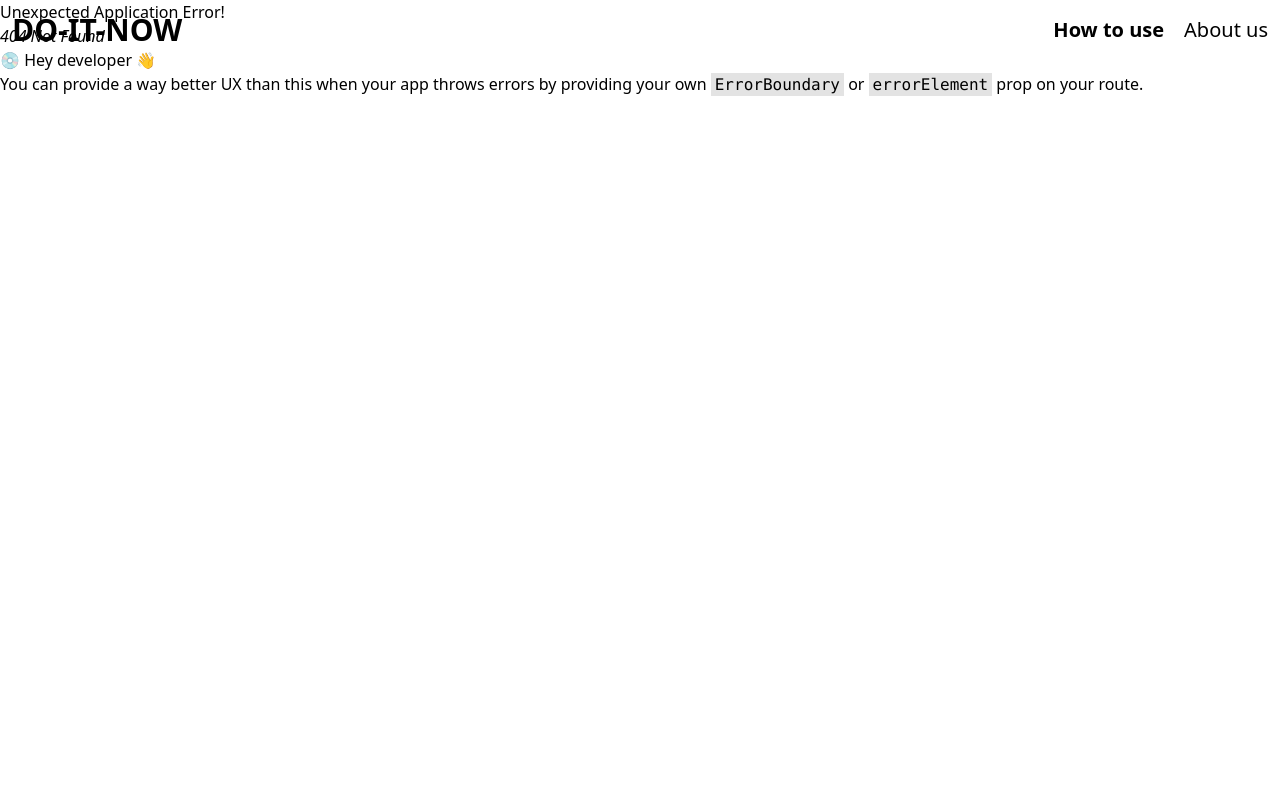
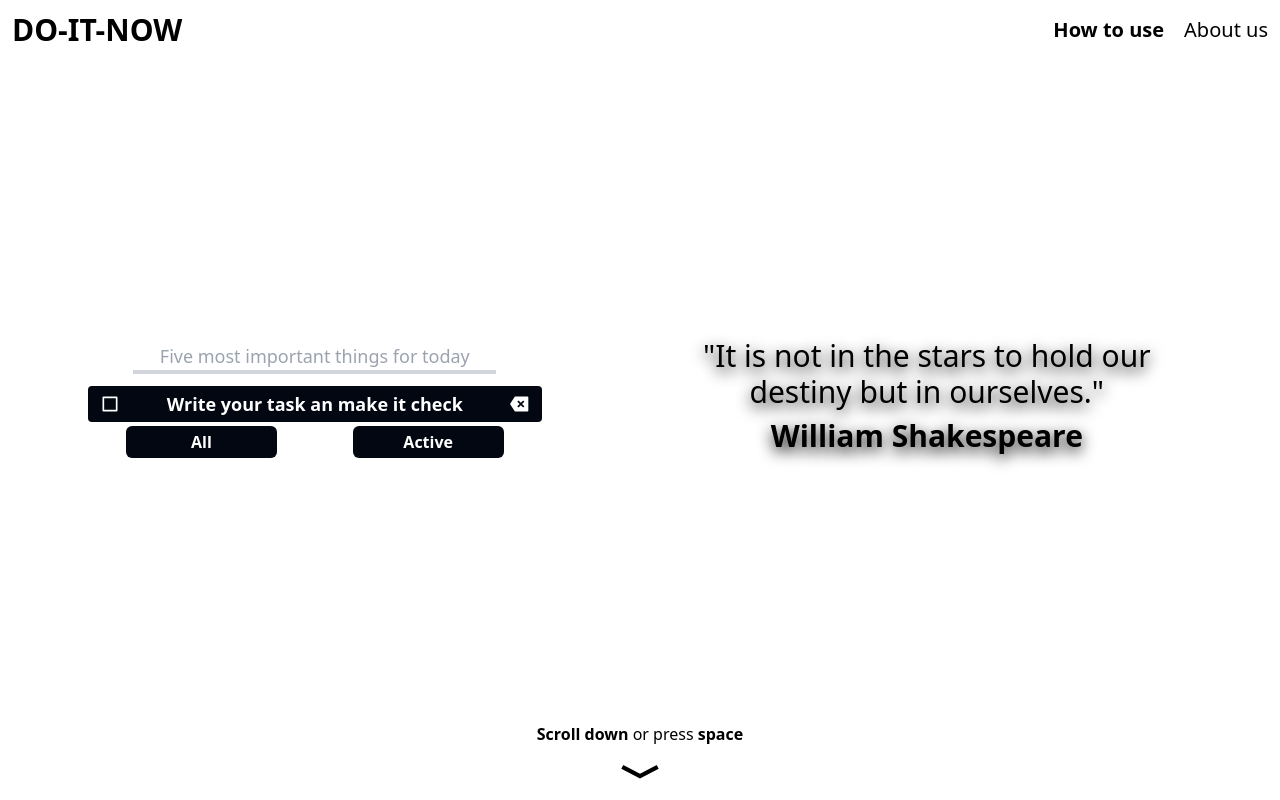
Before and after one commit to fantasyfuerte/DO-IT-PROJECT, a React (Vite) app: page /home in a window 1280 px wide. Before the commit this address had no page. Shown: the top 800 px of the page. Built offline with nearby package versions, Linux system fonts and the light colour scheme.

Commit message:
Addig routes properly

```diff
--- a/src/App.tsx
+++ b/src/App.tsx
@@ -2,16 +2,13 @@ import Nav from "./components/Nav";
 import { routes } from "./constants";
 import { HomePage } from "./pages/HomePage";
 import {
-  createBrowserRouter,
-  RouterProvider,
+  Routes,
+  Route,
+  BrowserRouter,
+  Navigate
 } from "react-router-dom";
 
-const router = createBrowserRouter([
-  {
-    path: "/",
-    element: <HomePage />,
-  },
-]);
+
 
 function App() {
   return (
@@ -20,7 +17,12 @@ function App() {
         <Nav routes={routes} />
       </header>
       <main>
-        <RouterProvider router={router} />
+        <BrowserRouter>
+          <Routes>
+            <Route path="/home" element={<HomePage/>} />
+            <Route path="/" element={<Navigate to={"/home"} />} />
+          </Routes>
+        </BrowserRouter>
       </main>
     </>
   );
```
